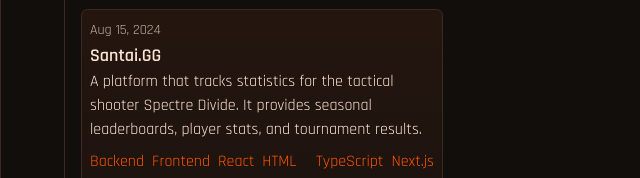
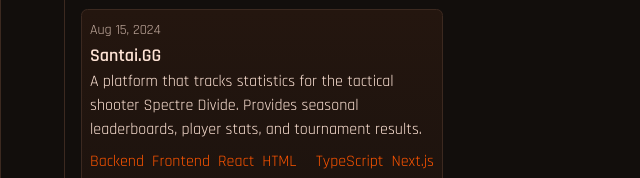
Before and after one commit to kadirlofca/kadirlofca-portfolio, an Astro site: page / in a window 1280 px wide. Shown: the part 622-800 px from the top of the page, 0-640 px from the left. Built offline with nearby package versions, Linux system fonts and the light colour scheme; Astro itself is replaced by a stand-in of ours.

Commit message:
Update src/posts/2025-03-08-santaigg.md (via Pages CMS)

```diff
--- a/src/posts/2025-03-08-santaigg.md
+++ b/src/posts/2025-03-08-santaigg.md
@@ -2,8 +2,7 @@
 published: true
 title: Santai.GG
 description: A platform that tracks statistics for the tactical shooter Spectre
-  Divide. It provides seasonal leaderboards, player stats, and tournament
-  results.
+  Divide. Provides seasonal leaderboards, player stats, and tournament results.
 tags:
   - Backend
   - Frontend
```
